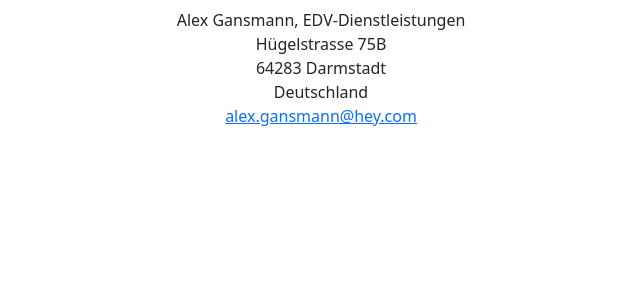
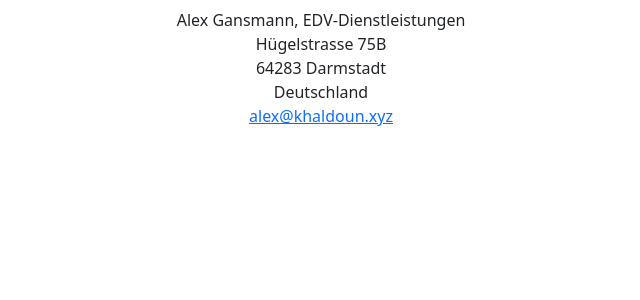
Before and after one commit to khaldoun-xyz/khaldoun, a Django app: page /imprint/ in a window 1280 px wide. Shown: the part 216-516 px from the top of the page, without its empty margins (319-959 px from the left). Run offline with Django 5.2, Linux system fonts and the light colour scheme.

Commit message:
update email to alex@khaldoun.xyz

```diff
--- a/pixi.toml
+++ b/pixi.toml
@@ -1,5 +1,5 @@
 [workspace]
-authors = ["Alex Gansmann <alex.gansmann@hey.com>"]
+authors = ["Alex Gansmann <alex@khaldoun.xyz>"]
 channels = ["conda-forge"]
 name = "khaldoun"
 platforms = ["linux-64", "osx-64"]
--- a/src/templates/imprint.html
+++ b/src/templates/imprint.html
@@ -9,7 +9,7 @@
                 Hügelstrasse 75B<br>
                 64283 Darmstadt<br>
                 Deutschland<br>
-                <a href="mailto:alex.gansmann@hey.com">alex.gansmann@hey.com</a>
+                <a href="mailto:alex@khaldoun.xyz">alex@khaldoun.xyz</a>
             </p>
         </div>
     </div>
```
